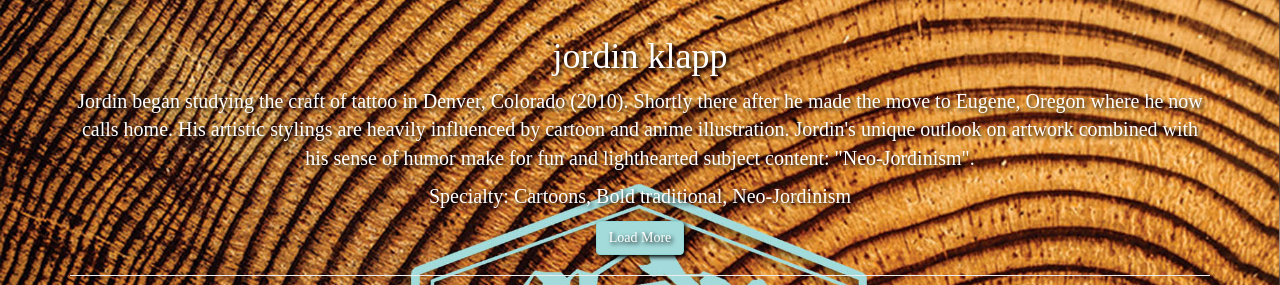
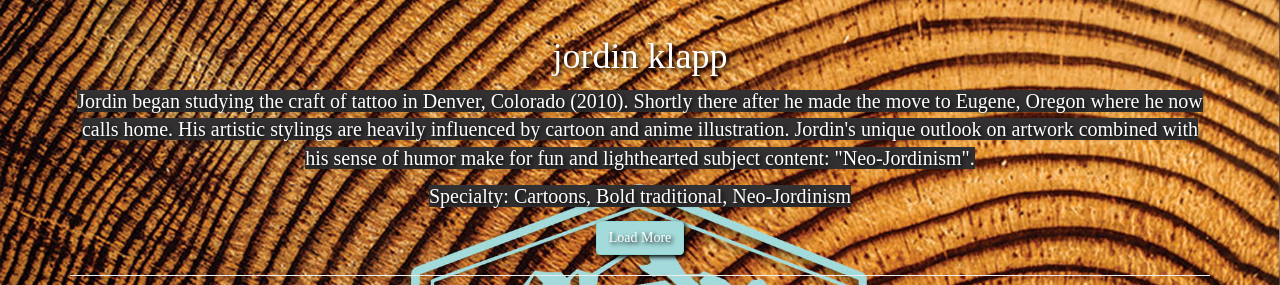
Before and after one commit to bishoplafer/Northwest-Tattoo, a plain HTML site: page Jordin-Klapp.html in a window 1280 px wide. Shown: the part 53-338 px from the top of the page. Drawn offline with Linux system fonts and the light colour scheme; a web font is replaced by a local one.

Commit message:
text background

```diff
--- a/Jordin-Klapp.html
+++ b/Jordin-Klapp.html
@@ -95,8 +95,8 @@
     <div class="container">
         <div id="jordinBio">
             <h1 class="text-center">jordin klapp</h1>
-            <p class="text-center">Jordin began studying the craft of tattoo in Denver, Colorado (2010). Shortly there after he made the move to Eugene, Oregon where he now calls home. His artistic stylings are heavily influenced by cartoon and anime illustration. Jordin's unique outlook on artwork combined with his sense of humor make for fun and lighthearted subject content: "Neo-Jordinism".</p>
-            <p class="text-center">Specialty: Cartoons, Bold traditional, Neo-Jordinism</p>
+            <p class="text-center"><span>Jordin began studying the craft of tattoo in Denver, Colorado (2010). Shortly there after he made the move to Eugene, Oregon where he now calls home. His artistic stylings are heavily influenced by cartoon and anime illustration. Jordin's unique outlook on artwork combined with his sense of humor make for fun and lighthearted subject content: "Neo-Jordinism".</span></p>
+            <p class="text-center"><span>Specialty: Cartoons, Bold traditional, Neo-Jordinism</span></p>
         </div>
         <div id="jordinfeed"></div>
         <div class="clearfix"></div>
```
